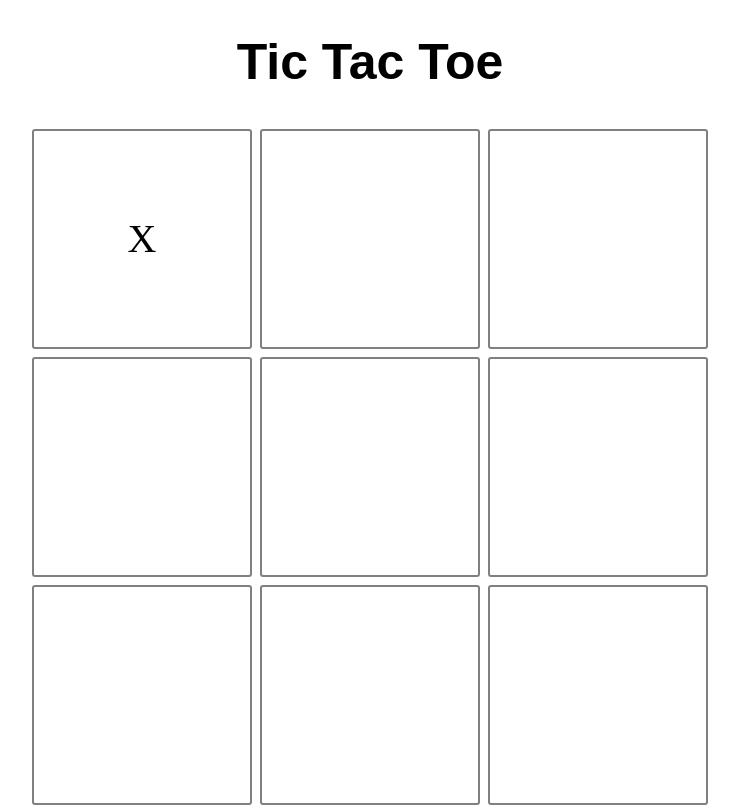
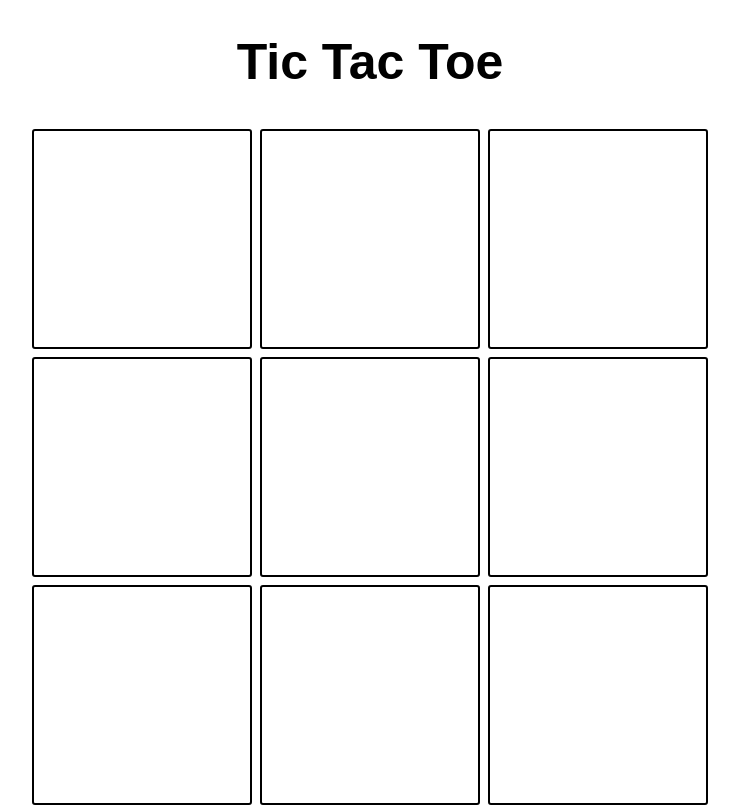
Before and after one commit to fakehouseplant/tictactoe, a plain HTML site: page index.html in a window 1280 px wide. Shown: the whole page, without its empty margins (270-1009 px from the left). Drawn offline with Linux system fonts and the light colour scheme.

Commit message:
added click function, comments, and new css styling

```diff
--- a/css/style.css
+++ b/css/style.css
@@ -44,10 +44,12 @@ body {
 }
 
 .box {
-     border: 2px solid gray;
+     border: 2px solid black;
      border-radius: 3px;
      margin: 4px;
-     font-size: 4rem;
+     font-size: 20rem;
+     font-family: Arial, Helvetica, sans-serif;
+     font-weight: lighter;
      height: 22rem;
      width: 22rem;
      display: flex;
--- a/js/main.js
+++ b/js/main.js
@@ -1,24 +1,40 @@
 let newGameboard = {
+
+    //selects the section with the Id #gameboard to create board
     board: document.getElementById('gameboard'),
+
     initializeBoard: function() {
         for (i = 0; i < 3; i++) {
+            //creates a row and assigns it the class .row
             let row = document.createElement('section')
             row.className = 'row'
 
+            //creates each individual box, assigns it the class .box, and appends it to the row
             for(j = 0; j < 3; j++){
                 let box = document.createElement('section')
                 box.className = 'box'
                 row.appendChild(box)
             }
+            //appends the row to the board
             this.board.appendChild(row)
         }
     }
 }
 
+//call the function to build the board in the DOM
 newGameboard.initializeBoard()
 
-let play = document.querySelectorAll('.box').addEventListener('click', placeMark())
+//assign all elements in the DOM with the class .box to a variable
+const allBoxes = document.querySelectorAll('.box')
 
-function placeMark() {
-    document.querySelector('.box').textContent = 'x'
+//querySelectorAll() returns a NodeList which is array-like. This creates an array from the variable allBoxes, and then uses the forEach method to assign an event listener to each element with the class of .box
+Array.from(allBoxes).forEach(box => box.addEventListener('click', placeMark))
+
+//places an X in the box that is clicked on
+function placeMark(click) {
+    click.target.innerText = 'x'
 }
+
+// class Player {
+//     constructor()
+// }
```
